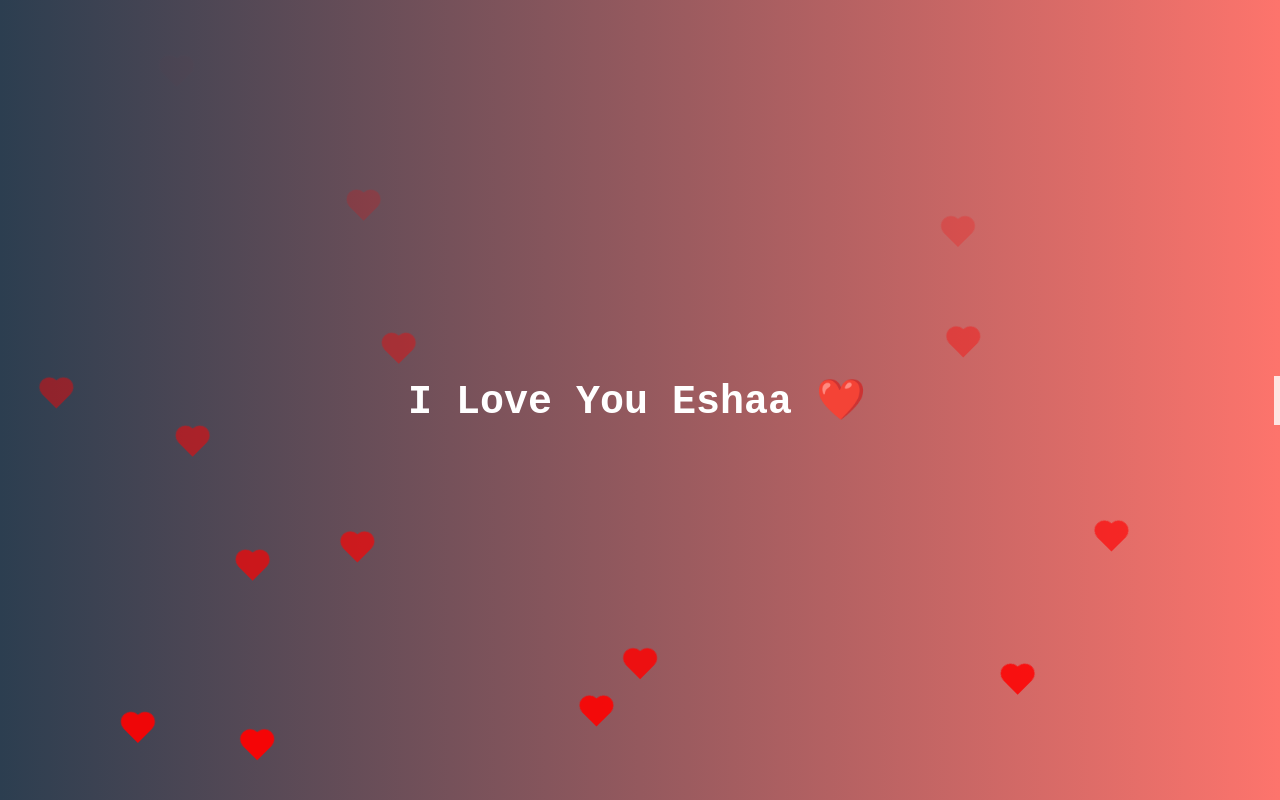
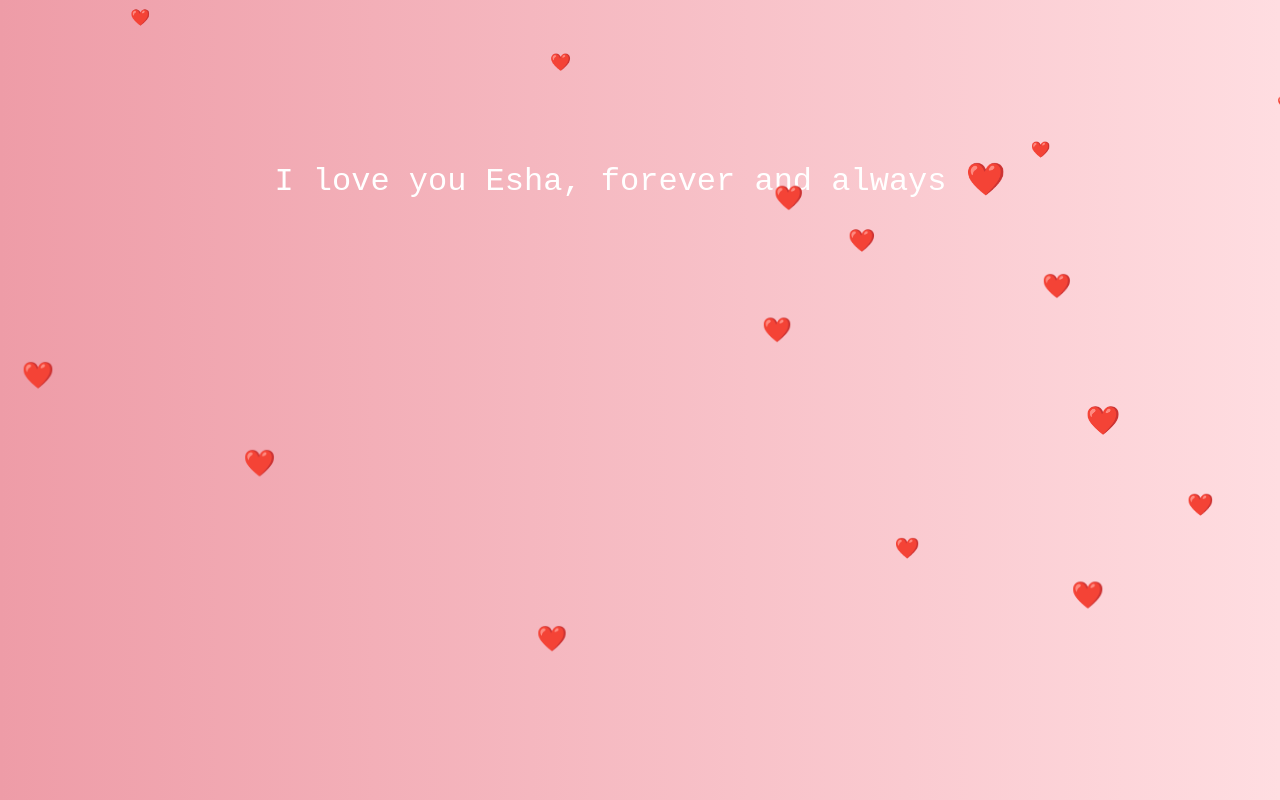
Before and after one commit to manas696/i-love-esha, a plain HTML site: page index.html in a window 1280 px wide. Drawn offline with Linux system fonts and the light colour scheme.

Commit message:
Update index.html

```diff
--- a/index.html
+++ b/index.html
@@ -1,31 +1,28 @@
-
 <!DOCTYPE html>
 <html lang="en">
 <head>
   <meta charset="UTF-8" />
-  <title>I Love You Eshaa ❤️</title>
+  <meta name="viewport" content="width=device-width, initial-scale=1.0"/>
+  <title>I Love You Esha ❤️</title>
   <style>
     body {
       margin: 0;
-      padding: 0;
-      height: 100vh;
-      background: linear-gradient(to right, #2c3e50, #fd746c);
-      display: flex;
-      justify-content: center;
-      align-items: center;
+      background: #ffdde1;
+      background: linear-gradient(to right, #ee9ca7, #ffdde1);
+      font-family: 'Courier New', Courier, monospace;
+      color: #fff;
       overflow: hidden;
-      font-family: 'Courier New', monospace;
-      color: white;
-      text-align: center;
     }
 
-    h1 {
-      font-size: 2.5em;
-      border-right: 0.15em solid white;
+    .message {
+      text-align: center;
+      font-size: 2rem;
+      margin-top: 20vh;
       white-space: nowrap;
       overflow: hidden;
+      border-right: 0.15em solid white;
       width: 0;
-      animation: typing 4s steps(40, end) forwards, blink 0.8s infinite;
+      animation: typing 4s steps(40, end) forwards, blink 0.75s step-end infinite;
     }
 
     @keyframes typing {
@@ -34,68 +31,87 @@
     }
 
     @keyframes blink {
-      0%, 100% { border-color: transparent }
+      from, to { border-color: transparent }
       50% { border-color: white }
     }
 
     .heart {
       position: absolute;
-      width: 20px;
-      height: 20px;
-      background: red;
-      transform: rotate(45deg);
-      animation: float 6s linear infinite;
+      color: red;
+      animation: fall 6s linear infinite;
+      font-size: 24px;
     }
 
-    .heart::before,
-    .heart::after {
-      content: "";
-      position: absolute;
-      width: 20px;
-      height: 20px;
-      background: red;
-      border-radius: 50%;
-    }
-
-    .heart::before {
-      top: -10px;
-      left: 0;
-    }
-
-    .heart::after {
-      left: -10px;
-      top: 0;
-    }
-
-    @keyframes float {
-      0% {
-        bottom: 0;
-        opacity: 1;
-        transform: rotate(45deg) translateX(0);
-      }
-      100% {
-        bottom: 100vh;
-        opacity: 0;
-        transform: rotate(45deg) translateX(100px);
-      }
+    @keyframes fall {
+      0% { top: -10%; }
+      100% { top: 100%; }
     }
   </style>
 </head>
-<body>
+<body onclick="createFirework(event)">
 
-  <h1>I Love You Eshaa ❤️</h1>
+  <audio autoplay loop>
+    <source src="https://www.fesliyanstudios.com/play-mp3/387" type="audio/mpeg">
+  </audio>
 
-  <!-- Floating Hearts -->
+  <div class="message" id="typewriter"></div>
+
   <script>
-    function createHeart() {
-      const heart = document.createElement("div");
-      heart.className = "heart";
+    // Popup
+    alert("Hey Esha 💕\nSomeone very special made this just for you 😊");
+
+    // Typewriter Message
+    const msg = "I love you Esha, forever and always ❤️";
+    let i = 0;
+    function typeWriter() {
+      if (i < msg.length) {
+        document.getElementById("typewriter").innerHTML += msg.charAt(i);
+        i++;
+        setTimeout(typeWriter, 100);
+      }
+    }
+    typeWriter();
+
+    // Falling Hearts
+    setInterval(() => {
+      const heart = document.createElement('div');
+      heart.classList.add('heart');
+      heart.innerHTML = '❤️';
       heart.style.left = Math.random() * 100 + "vw";
-      heart.style.animationDuration = 3 + Math.random() * 3 + "s";
+      heart.style.fontSize = (Math.random() * 20 + 10) + "px";
       document.body.appendChild(heart);
       setTimeout(() => heart.remove(), 6000);
+    }, 300);
+
+    // Firework on click
+    function createFirework(e) {
+      for (let i = 0; i < 20; i++) {
+        const particle = document.createElement("div");
+        particle.style.position = "absolute";
+        particle.style.background = `hsl(${Math.random() * 360}, 100%, 50%)`;
+        particle.style.width = particle.style.height = "8px";
+        particle.style.borderRadius = "50%";
+        particle.style.left = `${e.clientX}px`;
+        particle.style.top = `${e.clientY}px`;
+        particle.style.pointerEvents = "none";
+        document.body.appendChild(particle);
+
+        const angle = Math.random() * 2 * Math.PI;
+        const radius = Math.random() * 80;
+        const x = Math.cos(angle) * radius;
+        const y = Math.sin(angle) * radius;
+
+        particle.animate([
+          { transform: "translate(0, 0)", opacity: 1 },
+          { transform: `translate(${x}px, ${y}px)`, opacity: 0 }
+        ], {
+          duration: 800,
+          easing: "ease-out"
+        });
+
+        setTimeout(() => particle.remove(), 800);
+      }
     }
-    setInterval(createHeart, 300);
   </script>
 
 </body>
```
